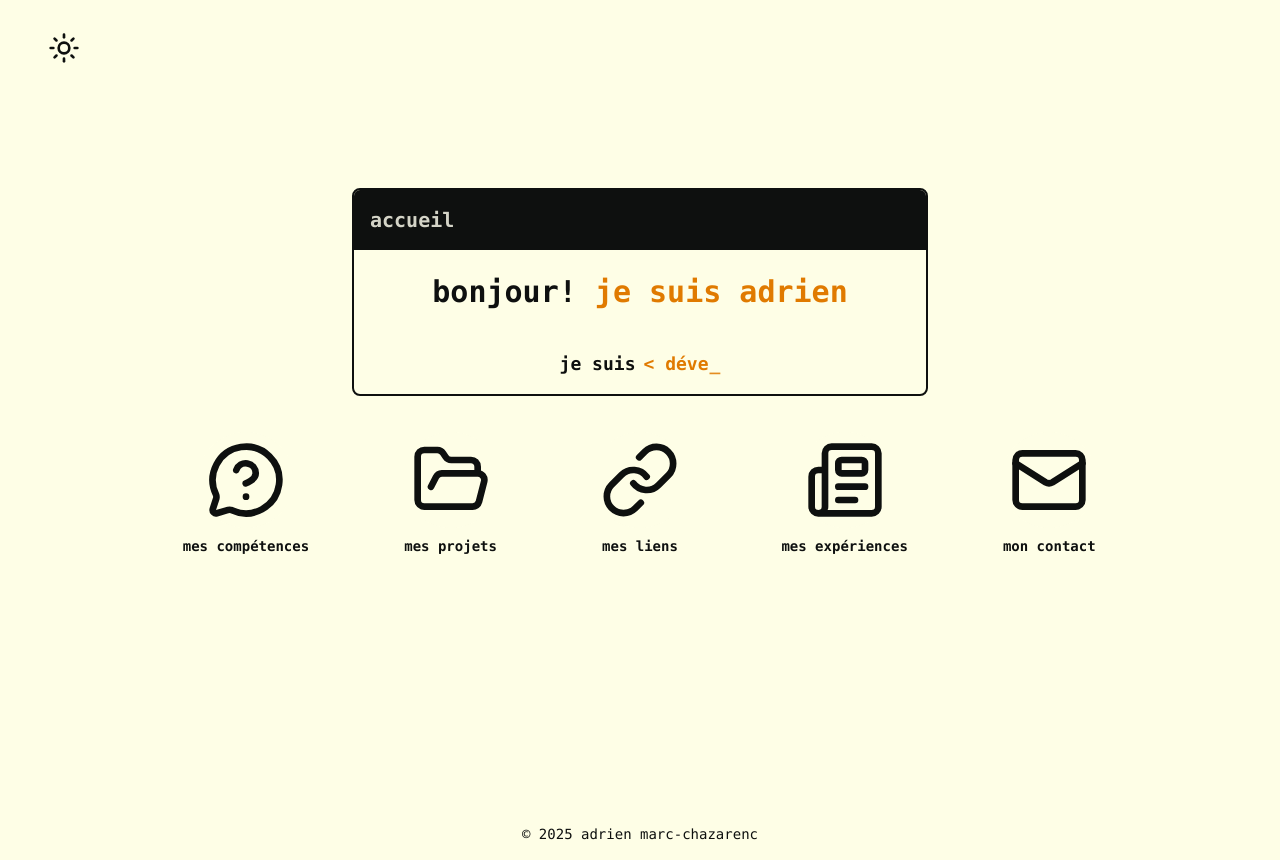
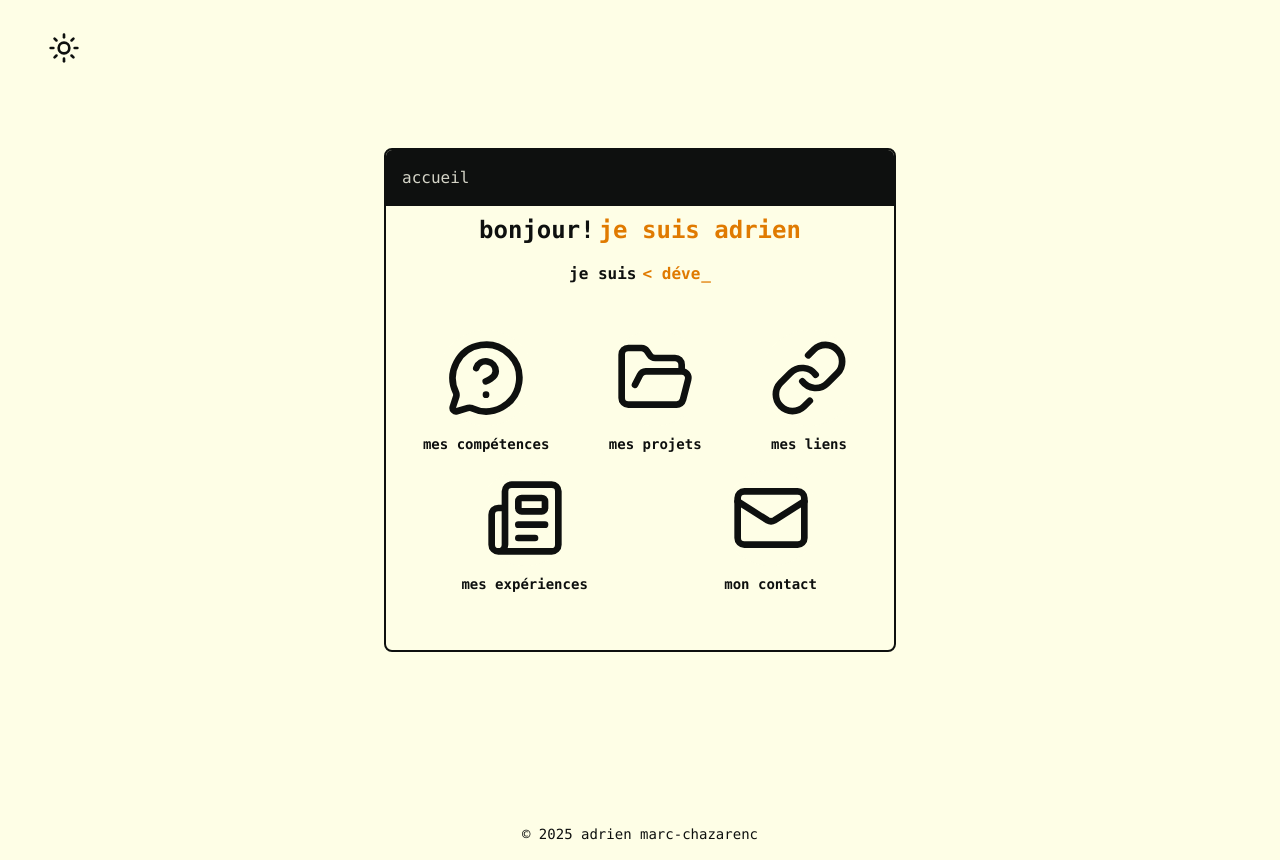
Before and after one commit to Sugarrats/portfollio, a React (Vite) app: page / in a window 1280 px wide. Built offline with nearby package versions, Linux system fonts and the light colour scheme.

Commit message:
changement accueil 2

```diff
--- a/src/Elements/Presentation.jsx
+++ b/src/Elements/Presentation.jsx
@@ -30,27 +30,29 @@ export const Presentation = () => {
     const [isContactOpen, setIsContactOpen] = useState(false);
 
     return (
-        <section className="relative min-h-screen flex flex-col items-center justify-center w-full px-4 sm:px-6 lg:px-8">
-            <div className="container mx-auto text-center z-10">
-                <div className="w-full">
-                    <div className="bg-fenetre border-2 border-bordure rounded-lg mx-auto overflow-hidden max-w-xl w-full">
-                        {/* Barre de titre */}
+        <section className="relative min-h-screen flex flex-col items-center justify-center w-full px-0 mx-0">
+            <div className="container mx-auto text-center z-10 px-0">
+                <div className="w-full px-0">
+                    <div className="bg-fenetre border-2 border-bordure rounded-lg mx-auto pt-0 pb-0 overflow-hidden w-1/2" >
                         <div className="bg-primaire text-fenetre p-4 flex justify-start w-full">
-                            <h1 className="text-lg sm:text-xl font-semibold">accueil</h1>
+                            <h1>accueil</h1>
                         </div>
 
-                        {/* Titre principal */}
-                        <div className="p-4 sm:p-6">
-                            <h1 className="text-2xl sm:text-3xl font-bold">
-                                <span className="text-primaire">bonjour! </span>
-                                <span className="text-secondaire"> je suis adrien</span>
+                        <div className="p-2 text-center">
+                            <h1 className="flex flex-col sm:flex-row sm:justify-center sm:items-center gap-1">
+                                <span className="text-primaire text-xl sm:text-2xl font-bold">
+                                    bonjour!
+                                </span>
+                                <span className="text-secondaire text-xl sm:text-2xl font-bold">
+                                    je suis adrien
+                                </span>
                             </h1>
                         </div>
 
-                        {/* Typewriter */}
-                        <div className="p-4 flex justify-center">
-                            <h1 className="text-center flex flex-col sm:flex-row items-center gap-2 text-base sm:text-lg font-bold">
-                                <span className="text-primaire">je suis </span>
+
+                        <div className="p-2 flex justify-center">
+                            <h1 className="flex flex-col sm:flex-row items-center gap-1.5 text-center text-sm sm:text-base font-bold">
+                                <span className="text-primaire">je suis</span>
                                 <span className="text-secondaire">
                                     <Typewriter
                                         options={{
@@ -67,14 +69,14 @@ export const Presentation = () => {
                                 </span>
                             </h1>
                         </div>
-                    </div>
-                </div>
+
 
                         <div className="h-5"></div>
 
                         <div className="p-4 flex justify-around items-center gap-4 flex-wrap">
 
                             <div className="flex flex-col items-center transform transition duration-300 hover:scale-105">
+
                                 {/*Compétences*/}
                                 <button
                                     type='button'
@@ -88,7 +90,9 @@ export const Presentation = () => {
                                 </span>
                             </div>
 
+
                             <div className="flex flex-col items-center transform transition duration-300 hover:scale-105">
+
                                  {/*Projets*/}
                                 <button
                                     type='button'
@@ -103,6 +107,7 @@ export const Presentation = () => {
                             </div>
 
                             <div className="flex flex-col items-center transform transition duration-300 hover:scale-105">
+
                                  {/*Liens*/}
                                 <button
                                     type="button"
@@ -117,6 +122,7 @@ export const Presentation = () => {
                             </div>
 
                             <div className="flex flex-col items-center transform transition duration-300 hover:scale-105">
+
                                  {/*Expériences*/}
                                 <button
                                     type='button'
@@ -131,6 +137,7 @@ export const Presentation = () => {
                             </div>
 
                             <div className="flex flex-col items-center transform transition duration-300 hover:scale-105">
+
                                  {/*Contact*/}
                                 <button
                                     type="button"
@@ -139,6 +146,7 @@ export const Presentation = () => {
                                 >
                                     <Mail size={80} />
                                 </button>
+
                                 <span className="mt-2 text-sm font-bold text-center transition duration-300 hover:scale-110">
                                     mon contact
                                 </span>
@@ -146,6 +154,8 @@ export const Presentation = () => {
                         </div>
 
                         <div className="h-10"></div>
+                    </div>
+                </div>
             </div>
 
             <CompetencesModal
```
Lines whose indentation alone changed are shown as unchanged.
